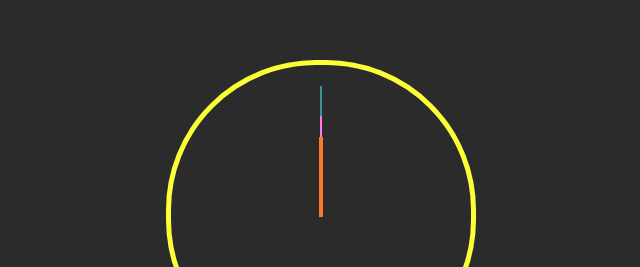
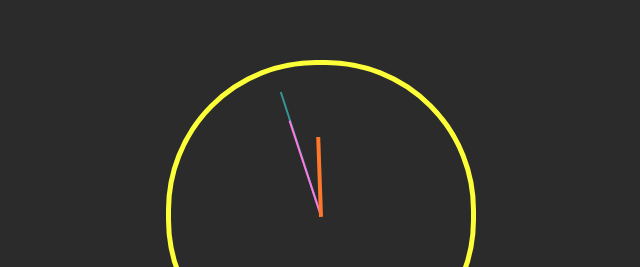
Before and after one commit to Emile-Massumov/javascript-clock, a website built with Parcel: page index.html in a window 1280 px wide. Shown: the part 185-452 px from the top of the page, without its empty margins (319-959 px from the left). Built offline with nearby package versions, Linux system fonts and the light colour scheme.

Commit message:
added JS

```diff
--- a/css/main.css
+++ b/css/main.css
@@ -37,6 +37,8 @@ body {
   left: 149px;
   bottom: 149px;
   opacity: 50%;
+  transform-origin: 0 100%;
+
 }
 
 #minutes-hand {
@@ -46,6 +48,8 @@ body {
   width: 2px;
   left: 149px;
   bottom: 149px;
+  transform-origin: 0 100%;
+
 }
 
 #hours-hand {
@@ -55,6 +59,7 @@ body {
   width: 4px;
   left: 148px;
   bottom: 148px;
+  transform-origin: 0 100%;
 }
 
 /*
--- a/js/main.js
+++ b/js/main.js
@@ -1,13 +1,19 @@
-const secondClock = document.querySelector("#seconds-clock");
-const minuteHand = document.querySelector("#minutes-hand");
-const hourHand = document.querySelector("#hours-hand");
+const secondClock = document.getElementById('seconds-clock')
+const minuteHand = document.getElementById('minutes-hand')
+const hourHand = document.getElementById('hours-hand')
 
 function getTime () {
 
     const now = new Date ()
     const seconds = now.getSeconds()
-    const minute = now.getMinutes()
-    const hour = now.getHours()
+    const minutes = now.getMinutes()
+    const hours = now.getHours()
 
+    const timeInterval = 6
 
+    secondClock.style.transform = 'rotate(' + (seconds * timeInterval) + 'deg)'
+    minuteHand.style.transform = 'rotate(' + (minutes * timeInterval + seconds / 10) + 'deg)'
+    hourHand.style.transform = 'rotate(' + (hours * 30 + minutes / 2) + 'deg)'
 }
+
+setInterval(getTime, 100)
```
